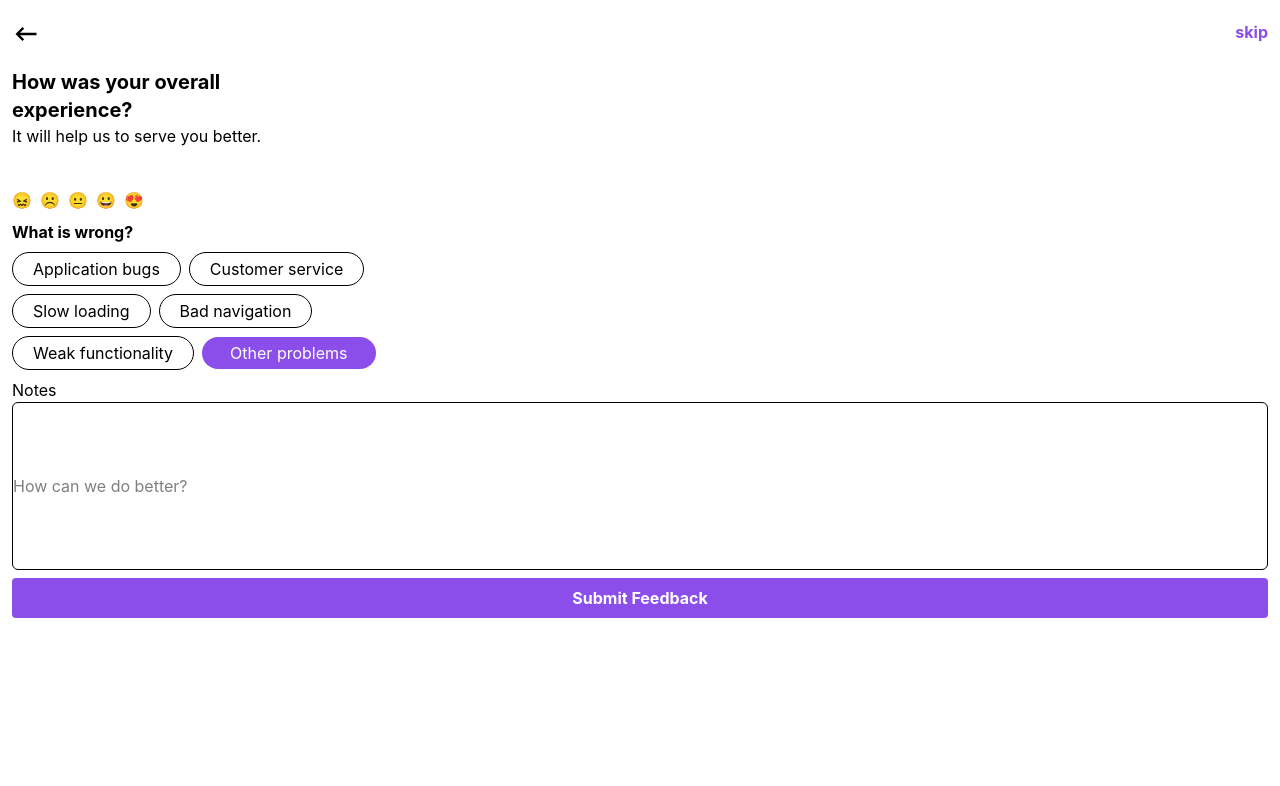
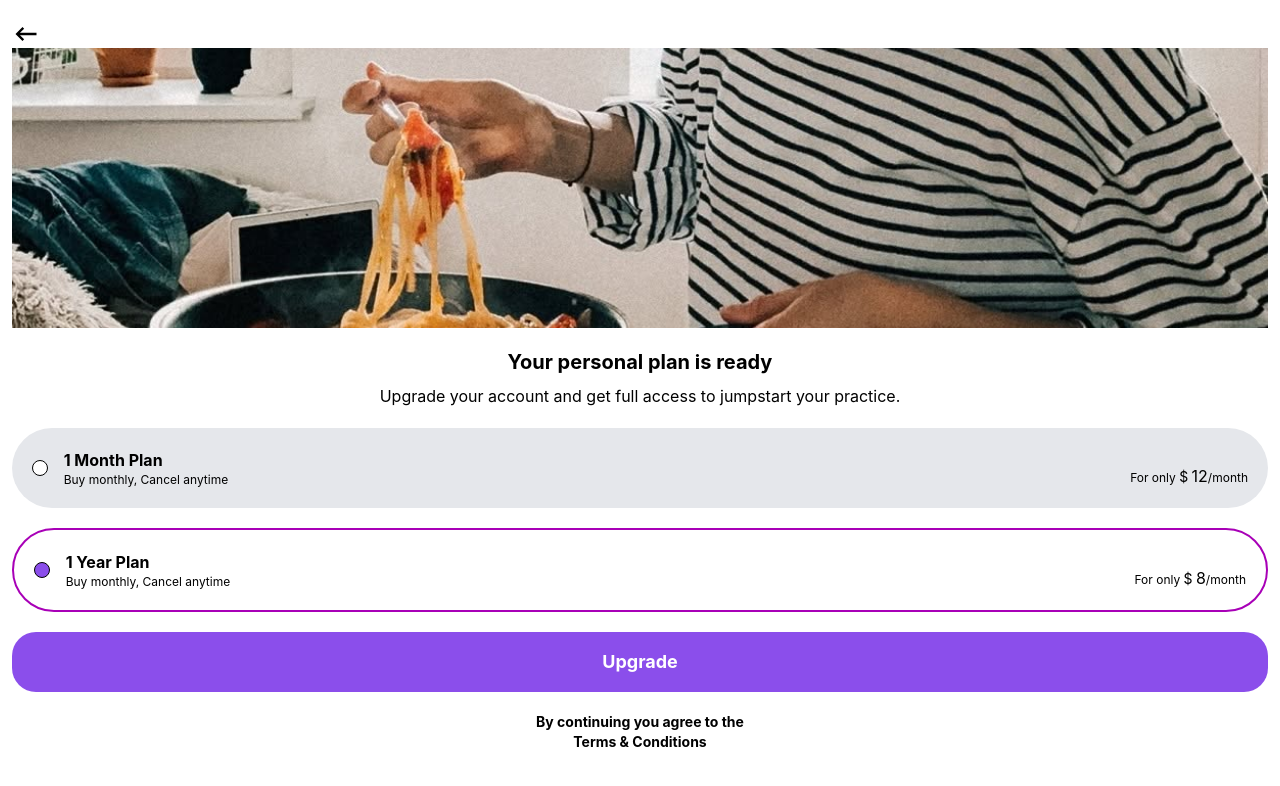
Before and after one commit to AllanFilimaoZita/Meal-Planner-App, a React (Vite) app: page / in a window 1280 px wide. Shown: the top 786 px of the page. Built offline with nearby package versions, Linux system fonts and the light colour scheme.

Commit message:
feat: upgrade pages

```diff
--- a/src/App.jsx
+++ b/src/App.jsx
@@ -4,13 +4,14 @@ import { BrowserRouter, Routes, Route } from "react-router-dom";
 // import Step1 from './pages/Step1'
 // import Step2 from './pages/Step2'
 // import Notifications from './pages/Notifications'
-import Feedback from './pages/Feedback'
+// import Feedback from './pages/Feedback'
+import Upgrade from './pages/Upgrade'
 
 function App() {
   return (
     <BrowserRouter>
       <Routes>
-        <Route path="/" element={<Feedback />} />
+        <Route path="/" element={<Upgrade />} />
       </Routes>
     </BrowserRouter>
   );
--- a/src/pages/Upgrade.jsx
+++ b/src/pages/Upgrade.jsx
@@ -1,6 +1,70 @@
+import { MdKeyboardBackspace } from "react-icons/md";
+import Person from '../assets/img/mayhem.jpg'
+
 function Upgrade() {
     return (
         <>
+            <section className="w-full h-full gap-5 py-5 px-3 flex flex-col items-center justify-center ">
+                <section className="flex flex-col items-start justify-between w-full h-full">
+                    <div className="w-full flex items-start justify-between gap-3">
+                        <MdKeyboardBackspace className="size-7" />
+                    </div>
+
+                    <div className="flex items-center justify-center w-full">
+                        <img src={Person} className="h-70 w-full object-cover " />
+                    </div>
+                </section>
+                <section className="flex flex-col items-center w-full h-full gap-2">
+                    <h2 className="font-bold text-xl">Your personal plan is ready</h2>
+
+                    <p className="text-center">
+                        Upgrade your account and get full access to jumpstart your practice.
+                    </p>
+                </section >
+
+                <section className="w-full h-full flex flex-col gap-5">
+
+                    <div className="flex flex-row gap-4 bg-gray-200 items-center justify-center px-5 py-5 w-full rounded-full">
+                        <div className="w-4 h-4 bg-white rounded-full border-1"></div>
+                        <div className="w-full flex justify-between">
+                            <div>
+                                <h3 className="font-bold">1 Month Plan</h3>
+                                <p className="text-xs">
+                                    Buy monthly, Cancel anytime
+                                </p>
+                            </div>
+                            <div className="flex items-end">
+                                <p className="text-xs">
+                                    For only <span className="text-sm">$</span> <span className="text-base">12</span>/month
+                                </p>
+                            </div>
+                        </div>
+                    </div>
+                    <div className="flex flex-row gap-4 bg-white items-center justify-center px-5 py-5 w-full rounded-full border-2 border-fuchsia-700">
+                        <div className="w-4 h-4 bg-[#8B4EEB] rounded-full border"></div>
+                        <div className="w-full flex justify-between">
+                            <div>
+                                <h3 className="font-bold">1 Year Plan</h3>
+                                <p className="text-xs">
+                                    Buy monthly, Cancel anytime
+                                </p>
+                            </div>
+                            <div className="flex items-end">
+                                <p className="text-xs">
+                                    For only <span className="text-sm">$</span> <span className="text-base">8</span>/month
+                                </p>
+                            </div>
+                        </div>
+                    </div>
+
+                </section>
+
+                <section className="flex flex-col items-center justify-center w-full gap-5">
+                    <button className="bg-[#8B4EEB] text-lg py-4 px-20 rounded-3xl text-white font-bold w-full">Upgrade</button>
+
+                    <p className="font-bold text-sm text-center w-60">By continuing you agree to the Terms & Conditions</p>
+                </section>
+            </section>
         </>
     )
 }
```
Also changed, not shown: src/assets/img/mayhem.jpg (added), src/assets/img/person.png (renamed from src/assets/img/edgar-castrejon-1SPu0KT-Ejg-unsplash 13.png).
